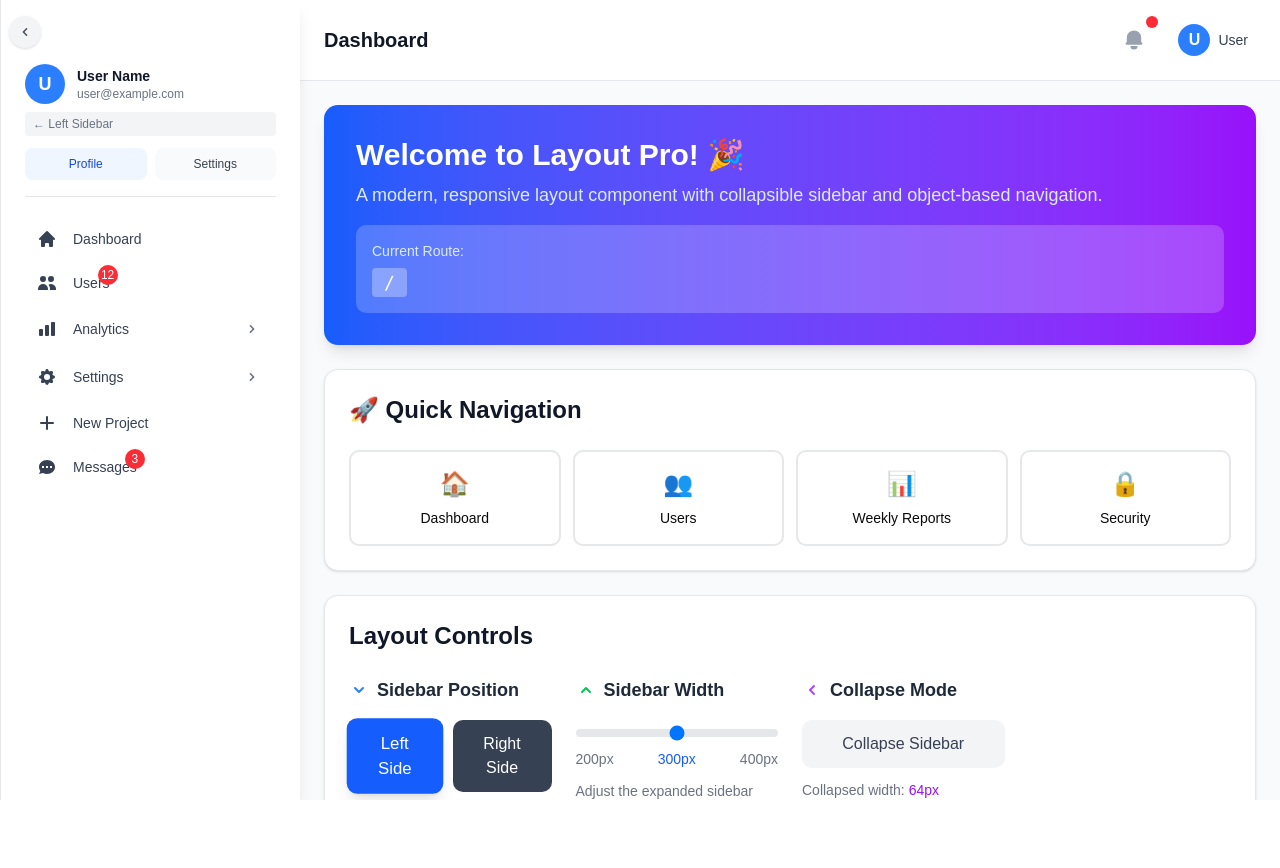
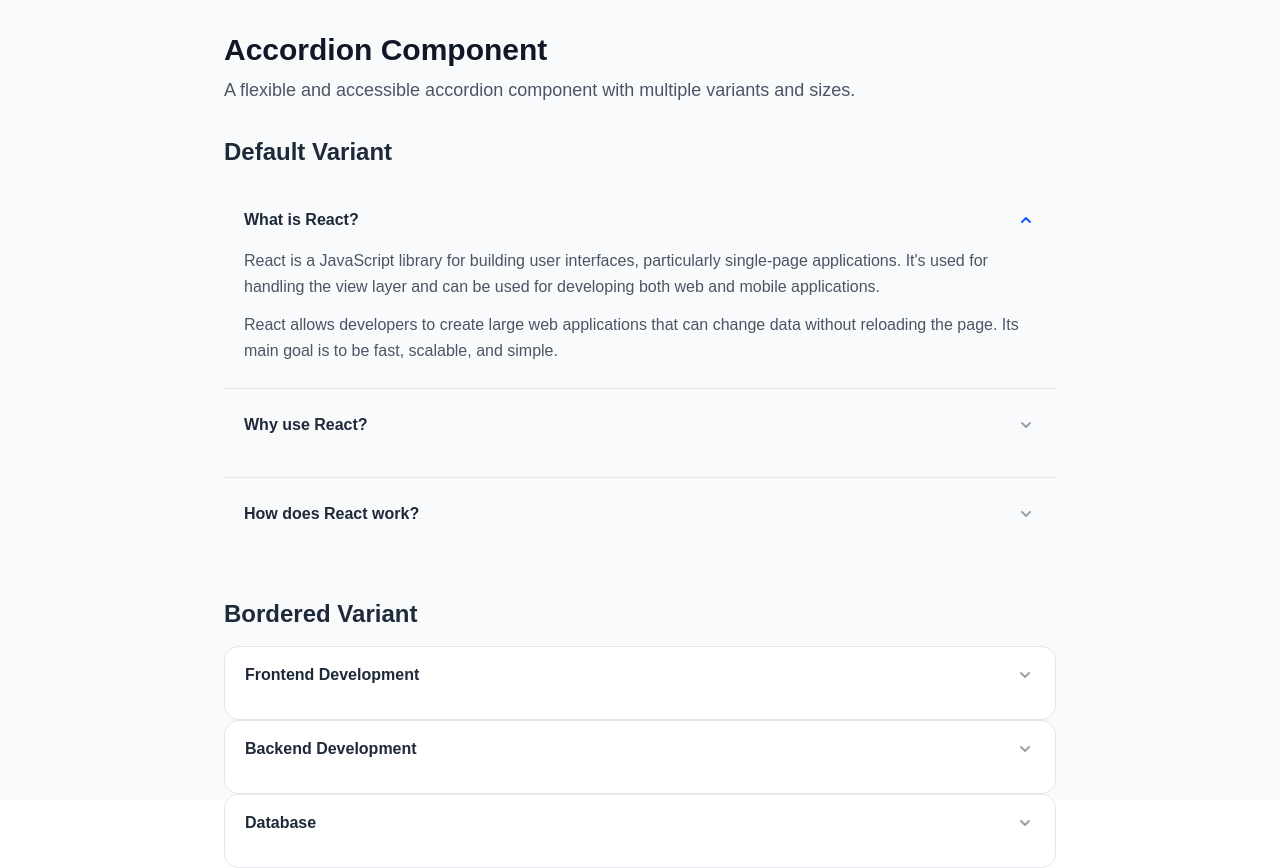
Before and after one commit to gholamreza-hasnzade/react-component-with-tailwind, a React (Vite) app: page / in a window 1280 px wide. Shown: the top 868 px of the page. Before the commit the page ends 800 px from the top, so only its background shows below. Built offline with nearby package versions, Linux system fonts and the light colour scheme; a web font is replaced by a local one.

Commit message:
Accordion

```diff
--- a/src/App.tsx
+++ b/src/App.tsx
@@ -2,12 +2,13 @@
 import { ToastContainer } from "./components/atoms/toast/ToastContainer";
 import InputOTPExample from "./components/atoms/inputOTP/inputOTP.example";
 import LayoutExample from "./components/molecules/layout/layout.example";
+import { AccordionExample } from "./components/atoms/accordion/accordion.example";
 
 function App() {
   return (
     <>
       <div className="w-full h-screen bg-gray-50 pb-60">
-      <LayoutExample />
+      <AccordionExample />
       </div>
       <ToastContainer position="top-right" maxToasts={5} />
     </>
--- a/src/components/atoms/accordion/accordion.example.tsx
+++ b/src/components/atoms/accordion/accordion.example.tsx
@@ -3,22 +3,9 @@
 
 export const AccordionExample: React.FC = () => {
   const [controlledOpenItems, setControlledOpenItems] = useState<Set<string>>(new Set(['item-1']));
-  const [controlledOpenItems2, setControlledOpenItems2] = useState<Set<string>>(new Set());
 
   const handleControlledToggle = (id: string, isOpen: boolean) => {
     setControlledOpenItems(prev => {
-      const newSet = new Set(prev);
-      if (isOpen) {
-        newSet.add(id);
-      } else {
-        newSet.delete(id);
-      }
-      return newSet;
-    });
-  };
-
-  const handleControlledToggle2 = (id: string, isOpen: boolean) => {
-    setControlledOpenItems2(prev => {
       const newSet = new Set(prev);
       if (isOpen) {
         newSet.add(id);
@@ -421,16 +408,16 @@
         <Accordion variant="bordered" size="md" allowMultiple={false}>
           <Accordion.Item id="non-animated-1">
             <Accordion.Trigger>Instant Show/Hide</Accordion.Trigger>
-            <AccordionContent animated={false}>
+            <Accordion.Content animated={false}>
               <p>This content appears and disappears instantly without animation.</p>
-            </AccordionContent>
+            </Accordion.Content>
           </Accordion.Item>
 
           <Accordion.Item id="non-animated-2">
             <Accordion.Trigger>Animated Content</Accordion.Trigger>
-            <AccordionContent animated={true}>
+            <Accordion.Content animated={true}>
               <p>This content has smooth animation when opening and closing.</p>
-            </AccordionContent>
+            </Accordion.Content>
           </Accordion.Item>
         </Accordion>
       </div>
--- a/src/components/atoms/accordion/accordion.tsx
+++ b/src/components/atoms/accordion/accordion.tsx
@@ -84,7 +84,7 @@
         className={clsx(
           'w-full',
           {
-            'space-y-1': variant === 'separated',
+            'space-y-3': variant === 'separated',
             'divide-y divide-gray-200': variant === 'bordered',
           },
           className
@@ -139,11 +139,11 @@
   return (
     <div
       className={clsx(
-        'group transition-all duration-200',
+        'group transition-all duration-300 ease-out',
         {
-          'border border-gray-200 rounded-lg hover:border-gray-300 hover:shadow-sm': variant === 'bordered',
-          'border-b border-gray-200 last:border-b-0 hover:bg-gray-50': variant === 'default',
-          'p-4 hover:bg-gray-50 rounded-lg': variant === 'separated',
+          'border border-gray-200 rounded-xl hover:border-blue-300 hover:shadow-lg hover:shadow-blue-100/50 bg-white': variant === 'bordered',
+          'border-b border-gray-200 last:border-b-0 hover:bg-gray-50/80 py-2': variant === 'default',
+          'p-5 hover:bg-gradient-to-r hover:from-blue-50 hover:to-indigo-50 rounded-xl shadow-sm hover:shadow-md': variant === 'separated',
           'opacity-50 cursor-not-allowed': disabled,
         },
         className
@@ -205,26 +205,27 @@
   };
 
   const sizeClasses = {
-    sm: 'py-2 px-3 text-sm',
-    md: 'py-3 px-4 text-base',
-    lg: 'py-4 px-5 text-lg',
+    sm: 'py-3 px-4 text-sm',
+    md: 'py-4 px-5 text-base',
+    lg: 'py-5 px-6 text-lg',
   };
 
   const defaultIcon = (
     <svg
       className={clsx(
         'transition-all duration-300 ease-in-out',
-        isOpen ? 'rotate-180 text-blue-600' : 'rotate-0 text-gray-500',
-        'group-hover:text-blue-600 group-hover:scale-110'
+        isOpen ? 'rotate-180 text-blue-600' : 'rotate-0 text-gray-400',
+        'group-hover:text-blue-600 group-hover:scale-110',
+        size === 'sm' ? 'w-4 h-4' : size === 'md' ? 'w-5 h-5' : 'w-6 h-6'
       )}
-      width="16"
-      height="16"
-      viewBox="0 0 16 16"
+      width="20"
+      height="20"
+      viewBox="0 0 20 20"
       fill="none"
       xmlns="http://www.w3.org/2000/svg"
     >
       <path
-        d="M4 6L8 10L12 6"
+        d="M6 8L10 12L14 8"
         stroke="currentColor"
         strokeWidth="2"
         strokeLinecap="round"
@@ -236,10 +237,10 @@
   return (
     <div
       className={clsx(
-        'flex items-center justify-between w-full text-left transition-all duration-200 ease-in-out',
+        'flex items-center justify-between w-full text-left transition-all duration-300 ease-out',
         sizeClasses[size],
         {
-          'cursor-pointer rounded-lg hover:bg-gray-100 hover:shadow-sm focus:bg-gray-100 focus:outline-none focus:ring-2 focus:ring-blue-500 focus:ring-offset-2 focus:shadow-md active:bg-gray-200': !disabled,
+          'cursor-pointer rounded-lg hover:bg-gradient-to-r hover:from-blue-50 hover:to-indigo-50 hover:shadow-md focus:bg-blue-50 focus:outline-none focus:ring-2 focus:ring-blue-500 focus:ring-offset-2 focus:shadow-lg active:bg-blue-100': !disabled,
           'cursor-not-allowed opacity-60': disabled,
         },
         className
@@ -250,10 +251,10 @@
       onKeyDown={handleKeyDown}
     >
       <div className="flex items-center gap-3 flex-1">
-        <span className="font-medium text-gray-900 transition-colors duration-200 group-hover:text-gray-700">{children}</span>
+        <span className="font-semibold text-gray-800 transition-colors duration-300 group-hover:text-blue-700">{children}</span>
       </div>
       <div className={clsx(
-        'transition-all duration-200',
+        'transition-all duration-300 ease-out',
         {
           'group-hover:scale-110 group-hover:text-blue-600': !disabled,
         }
@@ -282,25 +283,26 @@
   const { size } = useAccordionContext();
 
   const sizeClasses = {
-    sm: 'px-3 pb-2',
-    md: 'px-4 pb-3',
-    lg: 'px-5 pb-4',
+    sm: 'px-4 pb-3',
+    md: 'px-5 pb-4',
+    lg: 'px-6 pb-5',
   };
 
   if (animated) {
     return (
       <div
         className={clsx(
-          'overflow-hidden transition-all duration-200 ease-in-out',
+          'overflow-hidden transition-all duration-300 ease-out',
           sizeClasses[size],
           className
         )}
         style={{
           maxHeight: isOpen ? '1000px' : '0px',
           opacity: isOpen ? 1 : 0,
+          transform: isOpen ? 'translateY(0)' : 'translateY(-10px)',
         }}
       >
-        <div className="text-gray-600">{children}</div>
+        <div className="text-gray-600 leading-relaxed">{children}</div>
       </div>
     );
   }
@@ -311,7 +313,7 @@
     <div
       className={clsx(
         sizeClasses[size],
-        'text-gray-600',
+        'text-gray-600 leading-relaxed',
         className
       )}
     >
```
